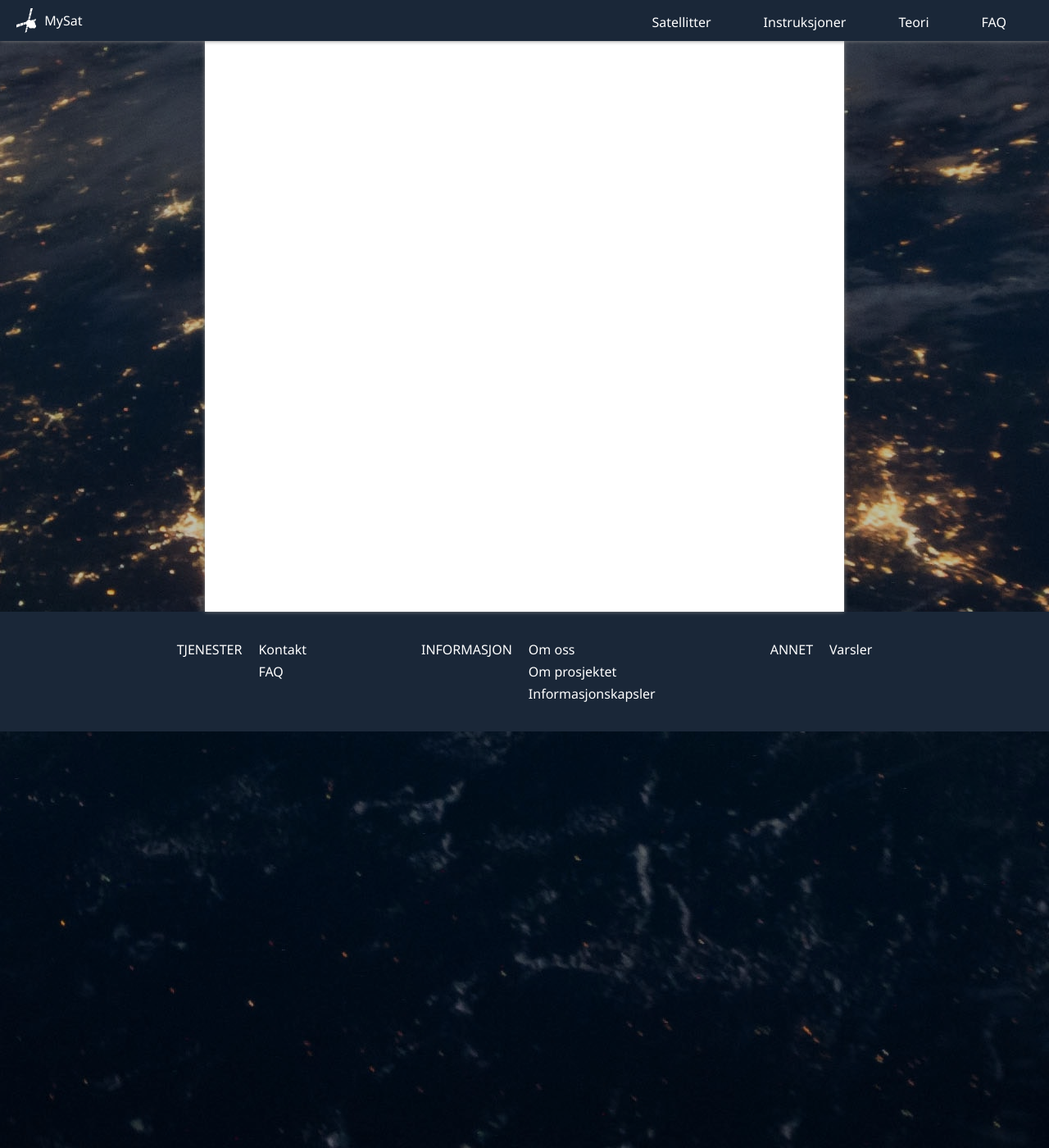
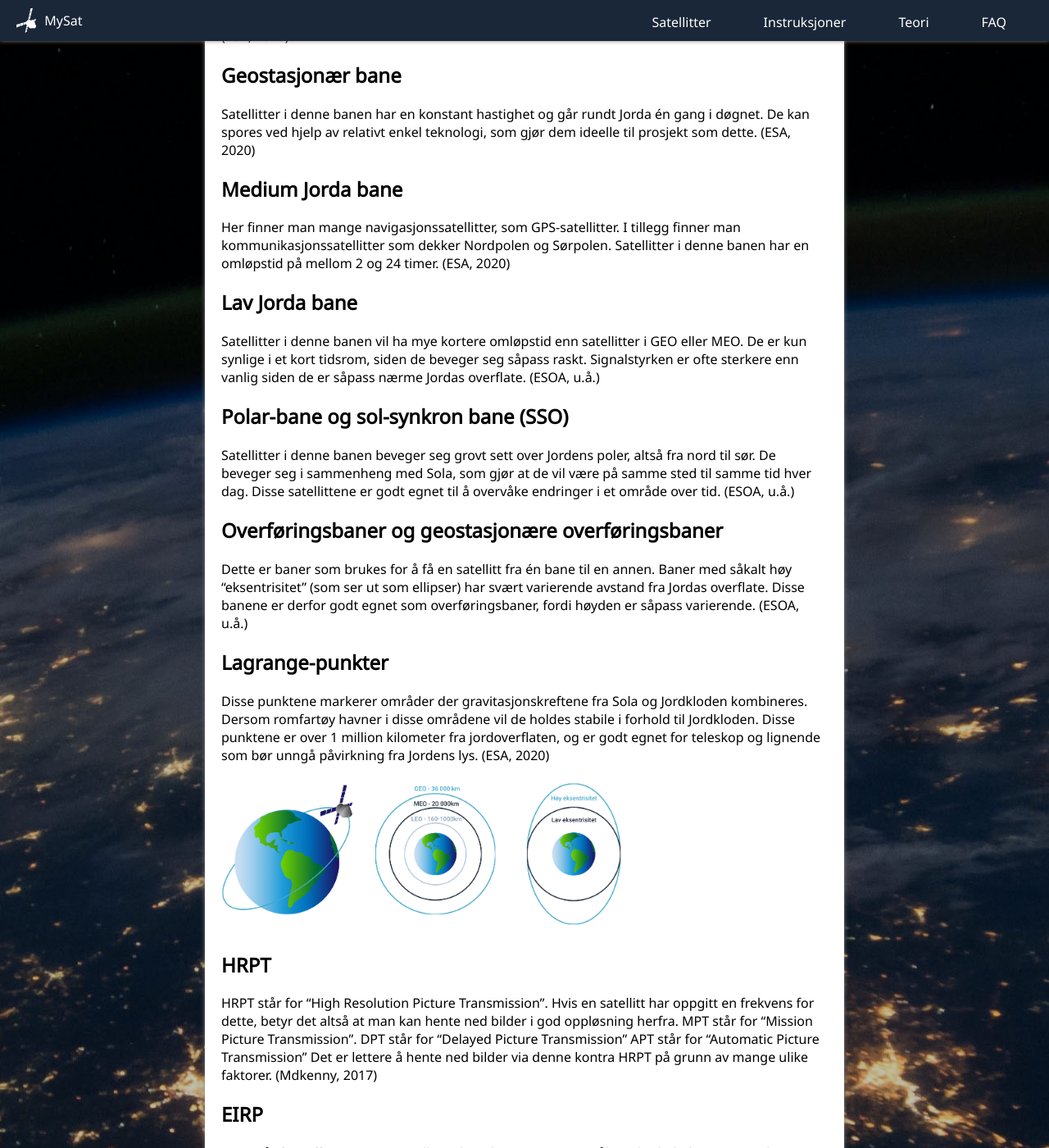
Before and after one commit to petterroea/eit-satellitt-i-norge, a Jekyll site: the page built from src/teori/satellitter/index.md, in a window 1280 px wide and 1400 px high, scrolled down 508 px. Shown: the whole window at 82% size. Built offline with Jekyll 4.4.1, drawn with Linux system fonts in a browser that asks for light colours; some of the changed text lies outside the part shown.

Commit message:
fått slengt inn teori om satellitter

```diff
--- a/src/teori/satellitter/index.md
+++ b/src/teori/satellitter/index.md
@@ -6,8 +6,72 @@ collection: theory
 
 # Satellitter
 
-Hei på deg, her er litt informasjon
+## Omløpsbaner
 
-## Sublevel
+Det er gravitasjonen som gjør at satellittene går i bane rundt Jorda. Den påser at objektene holder seg i noenlunde samme bane idet de beveger seg rundt Jorda. Siden det verken er luft eller friksjon i verdensrommet, betyr det at satellittene vil holde samme kurs og gå i samme bane etter at de har blitt skutt opp. Det finnes flere typer baner. Se listen under.
 
-Sattelitter er kule
+1. Geostasjonær bane (GEO)
+2. Lav Jorda bane (LEO)
+3. Medium Jorda bane (MEO)
+4. Polar-bane og sol-synkron bane (SSO)
+5. Overføringsbaner og geostasjonære overføringsbaner (GTO)
+6. Lagrange-punkter (L-punkter)
+
+(ESA, 2020)
+
+## Geostasjonær bane
+
+Satellitter i denne banen har en konstant hastighet og går rundt Jorda én gang i døgnet. De kan spores ved hjelp av relativt enkel teknologi, som gjør dem ideelle til prosjekt som dette. (ESA, 2020)
+
+## Medium Jorda bane
+
+Her finner man mange navigasjonssatellitter, som GPS-satellitter. I tillegg finner man kommunikasjonssatellitter som dekker Nordpolen og Sørpolen. Satellitter i denne banen har en omløpstid på mellom 2 og 24 timer. (ESA, 2020)
+
+## Lav Jorda bane
+
+Satellitter i denne banen vil ha mye kortere omløpstid enn satellitter i GEO eller MEO. De er kun synlige i et kort tidsrom, siden de beveger seg såpass raskt. Signalstyrken er ofte sterkere enn vanlig siden de er såpass nærme Jordas overflate. (ESOA, u.å.)
+
+## Polar-bane og sol-synkron bane (SSO)
+
+Satellitter i denne banen beveger seg grovt sett over Jordens poler, altså fra nord til sør. De beveger seg i sammenheng med Sola, som gjør at de vil være på samme sted til samme tid hver dag. Disse satellittene er godt egnet til å overvåke endringer i et område over tid. (ESOA, u.å.)
+
+## Overføringsbaner og geostasjonære overføringsbaner
+
+Dette er baner som brukes for å få en satellitt fra én bane til en annen. Baner med såkalt høy “eksentrisitet” (som ser ut som ellipser) har svært varierende avstand fra Jordas overflate. Disse banene er derfor godt egnet som overføringsbaner, fordi høyden er såpass varierende. (ESOA, u.å.)
+
+## Lagrange-punkter
+
+Disse punktene markerer områder der gravitasjonskreftene fra Sola og Jordkloden kombineres. Dersom romfartøy havner i disse områdene vil de holdes stabile i forhold til Jordkloden. Disse punktene er over 1 million kilometer fra jordoverflaten, og er godt egnet for teleskop og lignende som bør unngå påvirkning fra Jordens lys. (ESA, 2020)
+
+![Baner](/eit-satellitt-i-norge/assets/images/orbit.png)
+
+## HRPT
+
+HRPT står for “High Resolution Picture Transmission”. Hvis en satellitt har oppgitt en frekvens for dette, betyr det altså at man kan hente ned bilder i god oppløsning herfra.
+MPT står for “Mission Picture Transmission”.
+DPT står for “Delayed Picture Transmission”
+APT står for “Automatic Picture Transmission” Det er lettere å hente ned bilder via denne kontra HRPT på grunn av mange ulike faktorer.
+(Mdkenny, 2017)
+
+## EIRP
+
+EIRP står for “Effective Isotropically Radiated Power”. Dette måles i desibel (dB). EIRP verdien forteller oss hva signalstyrken ville vært hvis antennen hadde utstrålt likt i alle retninger. Hvis EIRP ligger på 40dB så betyr det at det tilsvarer en uniform antenne som utstråler 40dB i alle retninger. (Sutron, u.å.)
+
+## Satellitter å fokusere på
+
+Det er flere satellitter man kan hente ned data fra. Felles for disse er at man kan hente ned data via APT og HRPT.
+
+Man har NOAA 18 og 19, som man kan hente ned bilder via både APT og HRPT. APT har da en frekvens på rundt 137MHz (Se satellitter-siden for mer info), mens HRPT ligger på 1,7GHz. I tillegg har man METOP-serien, METOP A, B og C. Disse har en frekvens på rundt 1,7GHz, og man kan hente ned data via AHRPT og LRPT. Man har også FY-3 serien. Dette er meteorologiske satellitter som befinner seg i bane over polområdene. Her kan man hente ned bilder med god oppløsning via en frekvens på rundt 1,7MHz. Man kan finne informasjon om EIRP på tabellsidene på nettsiden. (Mdkenny, 2017)
+
+<br>
+
+### Referanser
+
+- ESA (30.mars 2020) Types of orbits. Hentet fra
+  <https://www.esa.int/Enabling_Support/Space_Transportation/Types_of_orbits>
+
+- ESOA (u.å.) Satellite orbits. Hentet fra <https://www.esoa.net/technology/satellite-orbits.asp>
+
+- Mdkenny (18.nov 2018) Meteorological satellite frequencies. Hentet fra <http://mdkenny.customer.netspace.net.au/metsat_frequencies.html#FY-3>
+
+- Sutron (u.å.) Uplink EIRP. Hentet fra <https://www.sutron.com/wp-content/uploads/2013/12/UPLINK_EIRP_Decibel.pdf>
```
Also changed, not shown: src/assets/images/orbit.png (added), src/assets/images/toaster.png (added).
